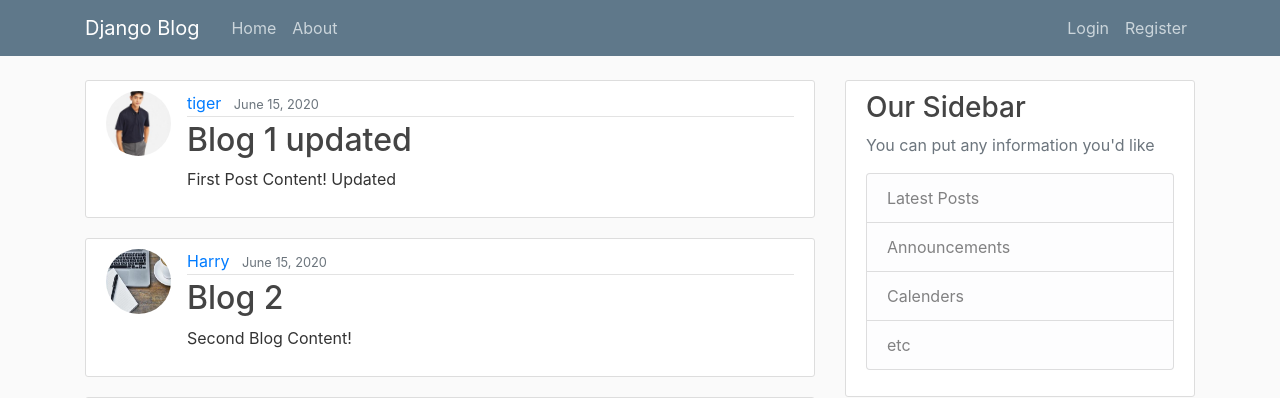
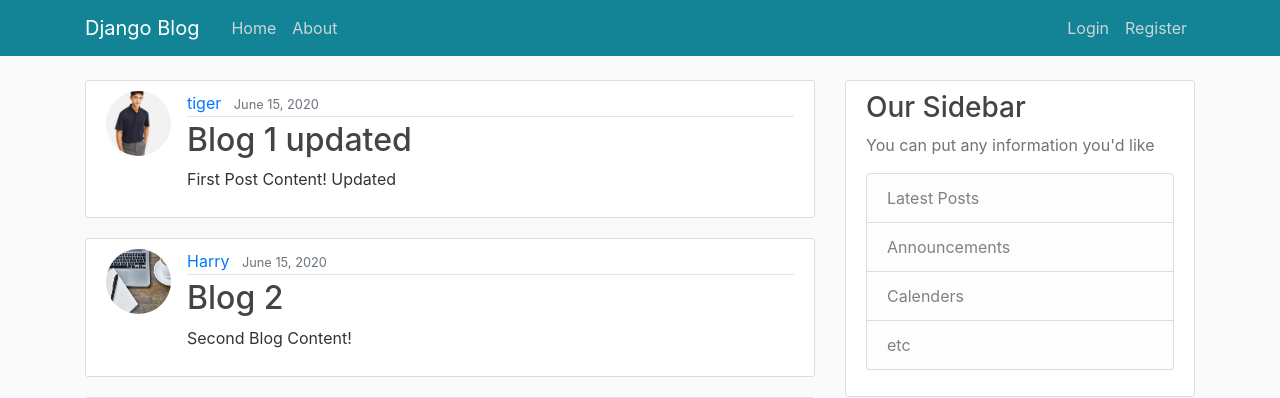
Before and after one commit to Brianwilson1202/django_blog_website_simple, a Django app: page / in a window 1280 px wide. Shown: the top 398 px of the page. Run offline with Django 3.2, Linux system fonts and the light colour scheme; data comes from the database, SQL or seed files in the repository; some libraries are stand-ins or nearby versions.

Commit message:
fix: style

```diff
--- a/blog/static/blog/main.css
+++ b/blog/static/blog/main.css
@@ -13,7 +13,7 @@ ul {
 }
 
 .bg-steel {
-  background-color: #5f788a;
+  background-color: #138496;
 }
 
 .site-header .navbar-nav .nav-link {
--- a/django_sample1/settings.py
+++ b/django_sample1/settings.py
@@ -21,7 +21,7 @@ BASE_DIR = os.path.dirname(os.path.dirname(os.path.abspath(__file__)))
 
 # SECURITY WARNING: keep the secret key used in production secret!
 
-# SECRET_KEY = 'secret'
+SECRET_KEY = 'secret'
 
 # SECURITY WARNING: don't run with debug turned on in production!
 DEBUG = True
```
